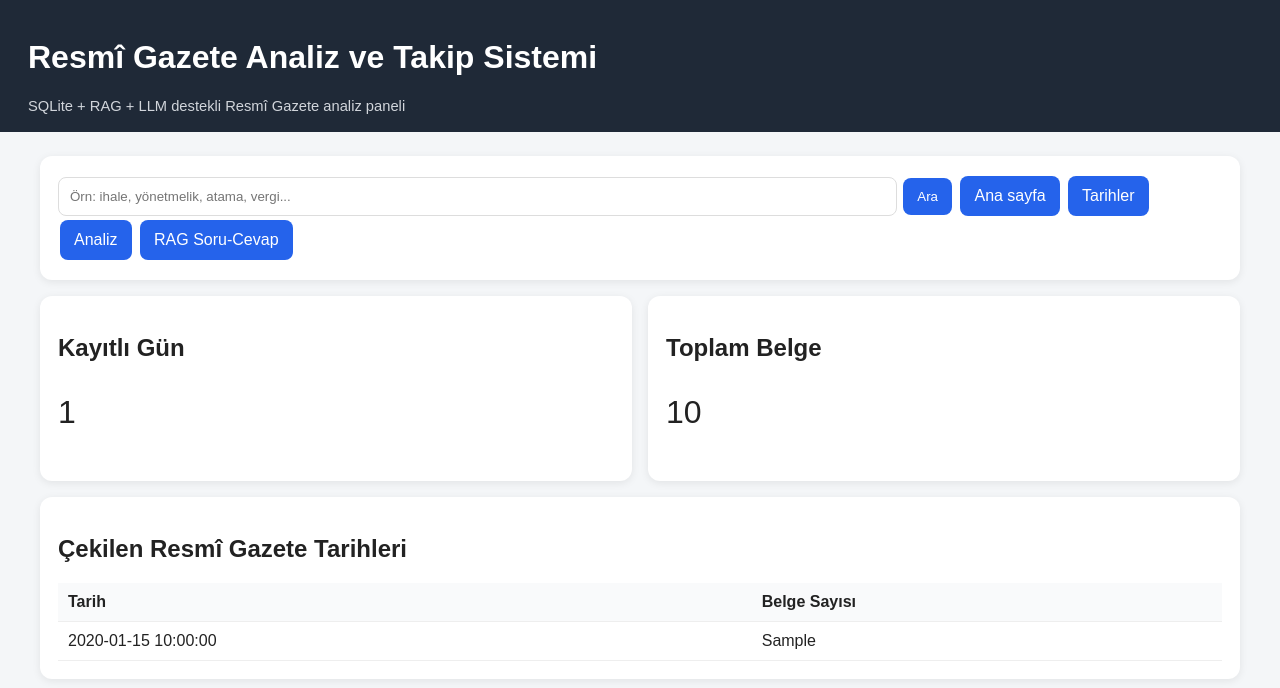
After one commit to hakanozcan0717-boop/resmi-gazete-rev1, a Flask app: page /dates in a window 1280 px wide. The commit adds this page. Shown: the top 688 px of the page. Run offline with Flask 3, Linux system fonts and the light colour scheme; a database or web service that is not in the repository returns one stand-in record (values such as "Sample title"); some libraries are stand-ins or nearby versions.

Commit message:
Add fetched dates page

```diff
--- a/core/database.py
+++ b/core/database.py
@@ -316,6 +316,9 @@ class GazetteDB:
 
         return [(r["date"], r["n"]) for r in rows]
 
+    def list_dates(self) -> List[Tuple[str, int]]:
+        return self.stats_by_date()
+
     def stats_by_institution(self, limit: int = 20) -> List[Tuple[str, int]]:
         rows = self._fetchall("""
         SELECT institution, COUNT(*) AS n
--- a/web/app.py
+++ b/web/app.py
@@ -46,6 +46,19 @@ def create_app(db_path: str = DEFAULT_DB):
         report = analyzer.build_report()
         return render_template("stats.html", app_name=APP_NAME, report=report)
 
+    @app.route("/dates")
+    def dates_page():
+        dates = db.list_dates()
+        total_days = len(dates)
+        total_documents = sum(n for _, n in dates)
+        return render_template(
+            "dates.html",
+            app_name=APP_NAME,
+            dates=dates,
+            total_days=total_days,
+            total_documents=total_documents,
+        )
+
     @app.route("/rag", methods=["GET", "POST"])
     def rag_page():
         question = ""
--- a/web/templates/base.html
+++ b/web/templates/base.html
@@ -37,6 +37,7 @@
             <input type="text" name="q" placeholder="Örn: ihale, yönetmelik, atama, vergi..." value="{{ q or '' }}">
             <button type="submit">Ara</button>
             <a class="btn" href="/">Ana sayfa</a>
+            <a class="btn" href="/dates">Tarihler</a>
             <a class="btn" href="/stats">Analiz</a>
             <a class="btn" href="/rag">RAG Soru-Cevap</a>
         </form>
--- /dev/null
+++ b/web/templates/dates.html
@@ -0,0 +1,29 @@
+{% extends "base.html" %}
+{% block content %}
+<div class="grid">
+    <div class="card">
+        <h2>Kayıtlı Gün</h2>
+        <p style="font-size:32px;">{{ total_days }}</p>
+    </div>
+    <div class="card">
+        <h2>Toplam Belge</h2>
+        <p style="font-size:32px;">{{ total_documents }}</p>
+    </div>
+</div>
+
+<div class="card">
+    <h2>Çekilen Resmî Gazete Tarihleri</h2>
+    <table>
+        <tr>
+            <th>Tarih</th>
+            <th>Belge Sayısı</th>
+        </tr>
+        {% for date, count in dates %}
+        <tr>
+            <td>{{ date }}</td>
+            <td>{{ count }}</td>
+        </tr>
+        {% endfor %}
+    </table>
+</div>
+{% endblock %}
```
